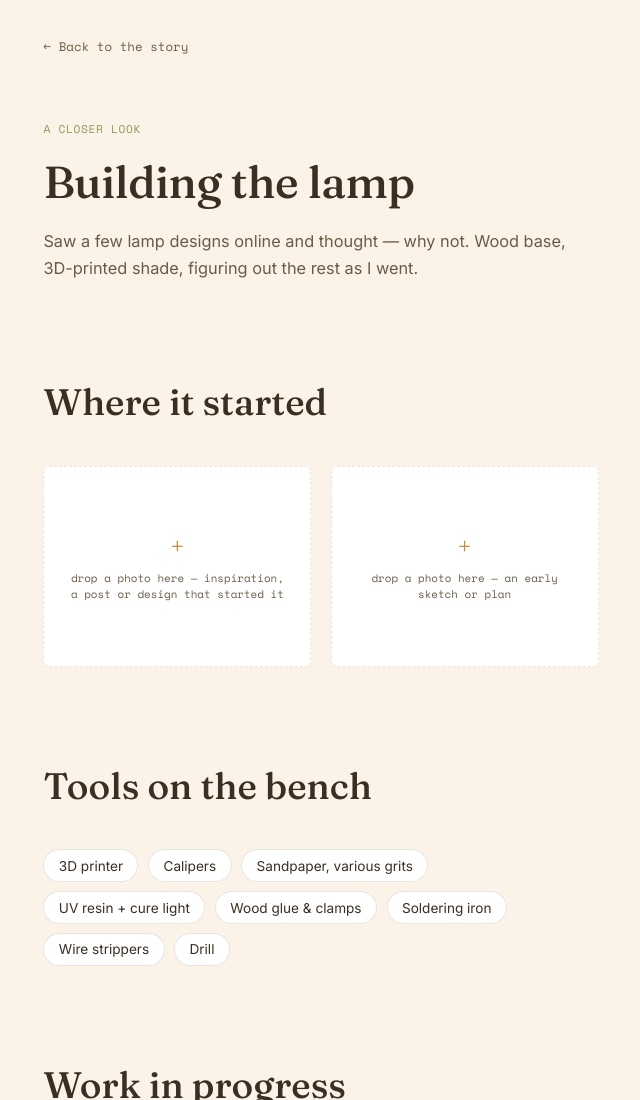
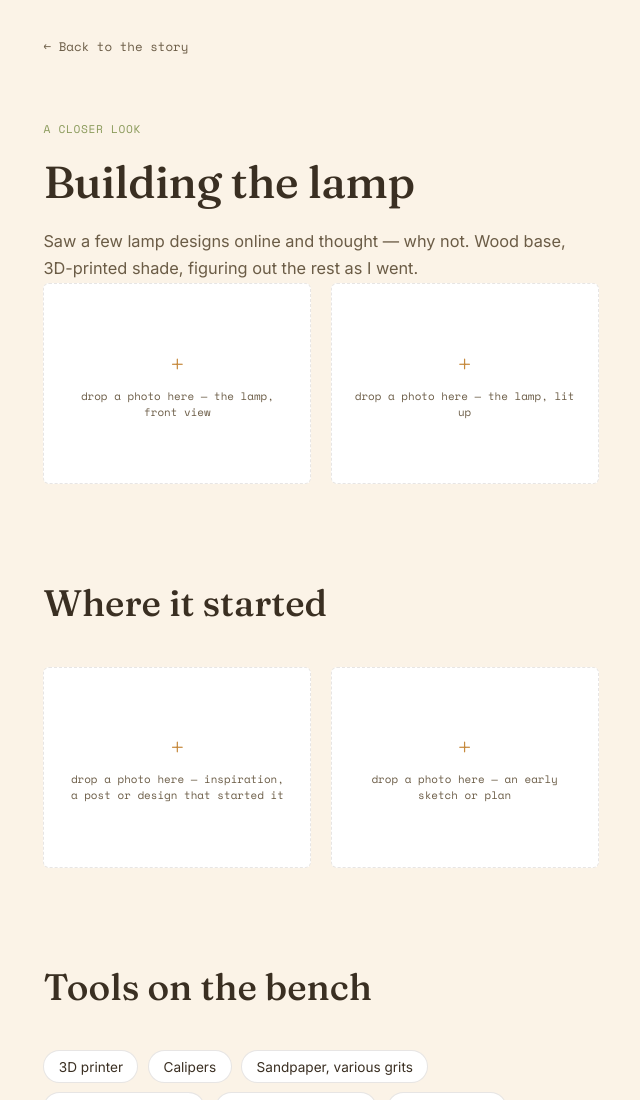
Before and after one commit to NIRANJAN9999/Still-Figuring-Things-Out, a plain HTML site: page lamp.html in a window 1280 px wide. Shown: the top 1100 px of the page, without its empty margins (59-699 px from the left). Drawn offline with nearby package versions, Linux system fonts and the light colour scheme.

Commit message:
Update lamp.html

```diff
--- a/lamp.html
+++ b/lamp.html
@@ -19,6 +19,10 @@
   <p class="eyebrow">A closer look</p>
   <h1 class="project-title">Building the lamp</h1>
   <p class="project-intro reveal">Saw a few lamp designs online and thought — why not. Wood base, 3D-printed shade, figuring out the rest as I went.</p>
+  <div class="gallery project-photos reveal">
+    <div class="photo empty"><span class="plus">+</span><span>drop a photo here — the lamp, front view</span></div>
+    <div class="photo empty"><span class="plus">+</span><span>drop a photo here — the lamp, lit up</span></div>
+  </div>
 </section>
 
 <section>
```
